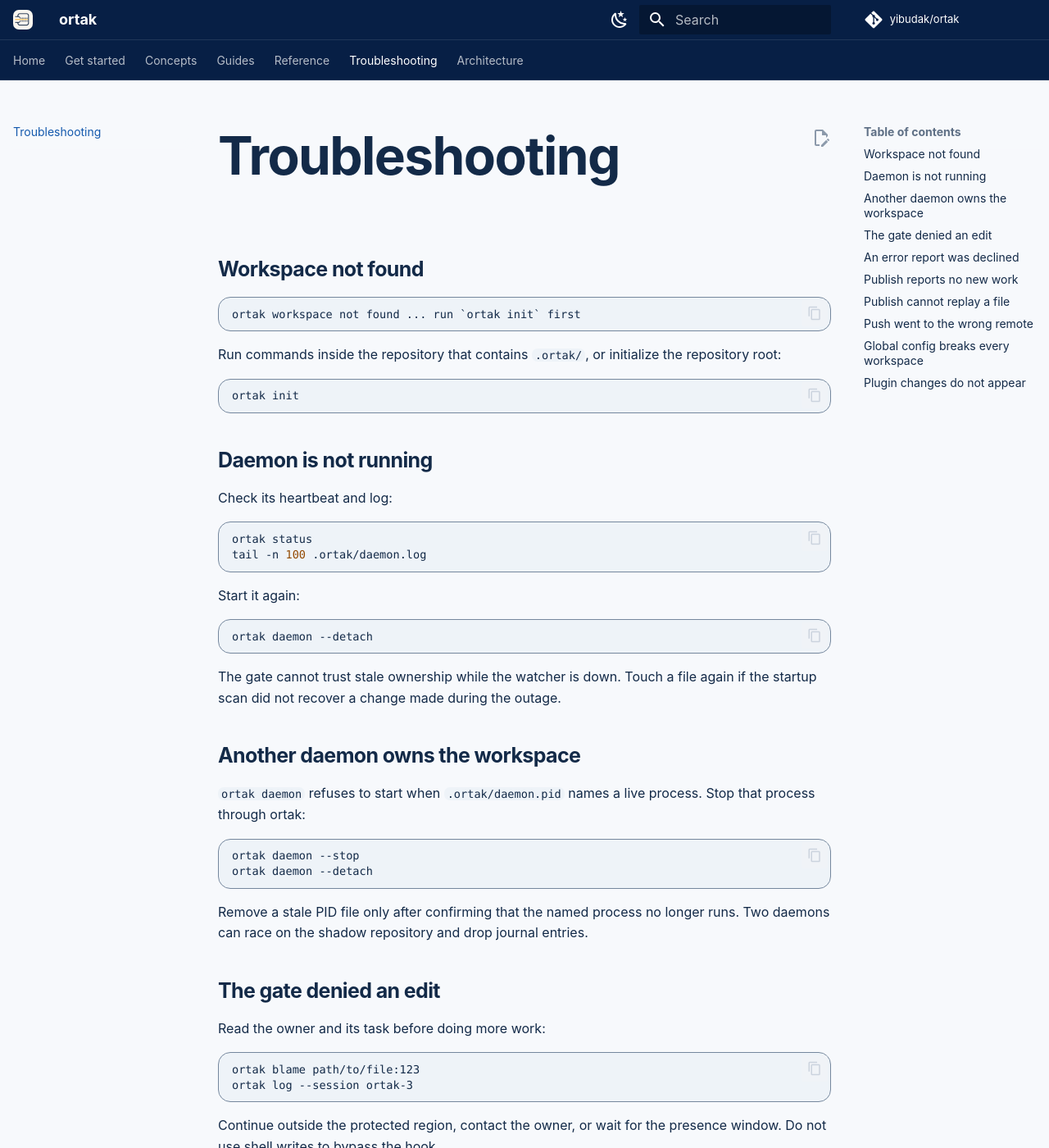
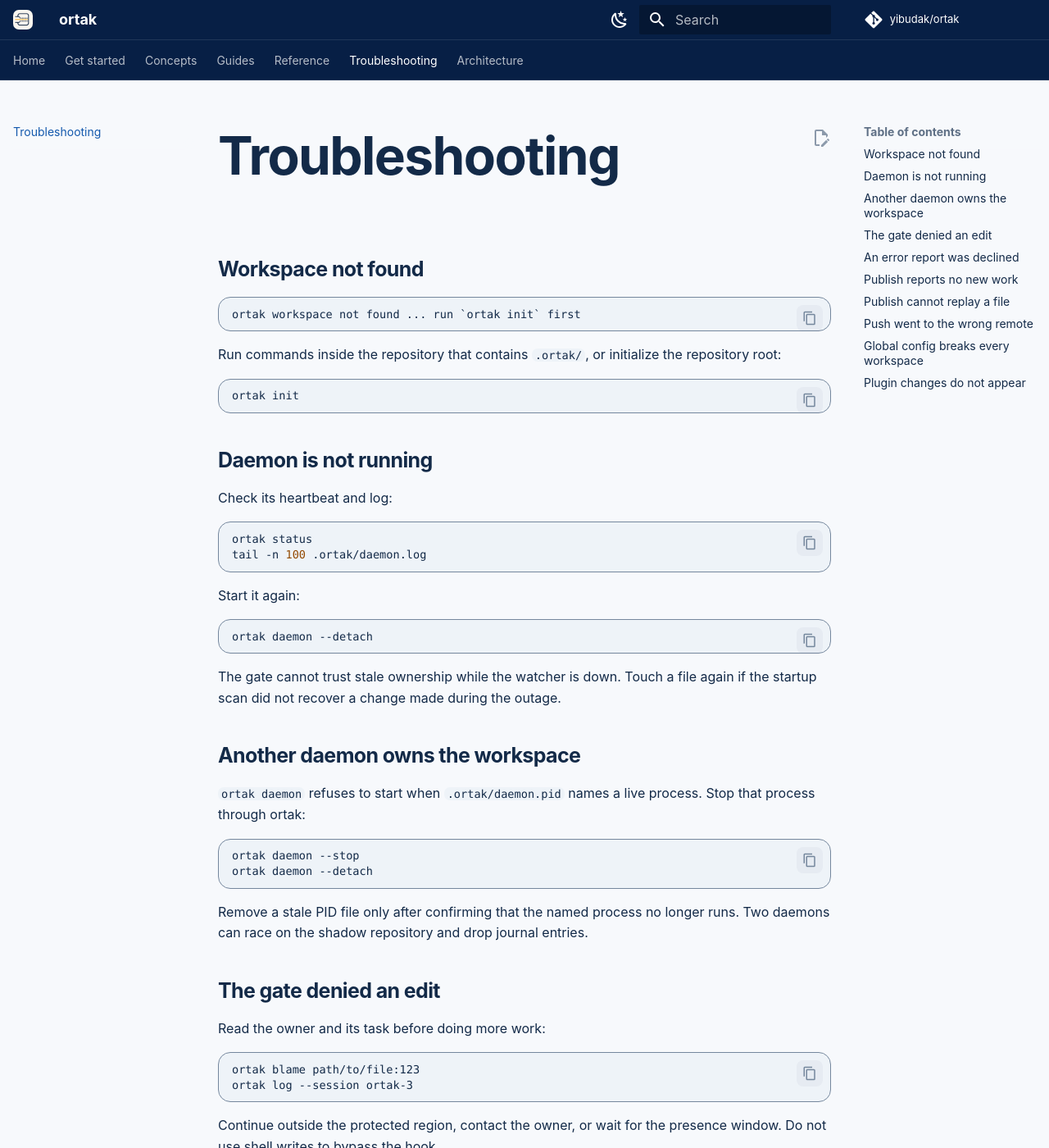
Before and after one commit to yibudak/ortak, an MkDocs documentation site: the page built from docs/troubleshooting.md, in a window 1280 px wide and 1400 px high. Shown: the whole window at 82% size. Built offline with MkDocs 1.6.1 and Material for MkDocs 9.7.7, drawn with Linux system fonts in a browser that asks for light colours; comment, search, counter and statistics services are not loaded.

Commit message:
Give the custom schemes the code-surface variables Material only defines for its own palettes (#125)
Ortak-Session: 63a2d8fa-3038-4728-874c-be1a21b07aab
Ortak-Agent: claude-63a2d8fa
Ortak-Files: 1

```diff
--- a/docs/stylesheets/extra.css
+++ b/docs/stylesheets/extra.css
@@ -23,6 +23,12 @@
   --md-primary-fg-color--dark: #04132d;
   --md-accent-fg-color: #c87b00;
   --md-code-bg-color: #eef3f8;
+  /* The plate behind the copy button. Material derives these two from its own
+     code background, so a custom scheme that names only the base colour keeps
+     a near-white wash here. Invisible on a light block, a pale box on a dark
+     one. */
+  --md-code-bg-color--light: rgba(19, 42, 72, 0.09);
+  --md-code-bg-color--lighter: rgba(19, 42, 72, 0.035);
   --md-code-fg-color: #132a48;
   --md-code-hl-color: #315fa8;
   --md-code-hl-color--light: #315fa81a;
@@ -66,6 +72,9 @@
   --md-primary-fg-color--dark: #040d1c;
   --md-accent-fg-color: #ffb454;
   --md-code-bg-color: #101c31;
+  /* See the light scheme: without these the plate is #f5f5f5 at 30 per cent. */
+  --md-code-bg-color--light: rgba(151, 180, 218, 0.15);
+  --md-code-bg-color--lighter: rgba(151, 180, 218, 0.05);
   --md-code-fg-color: #e8eef7;
   --md-code-hl-color: #8fb4ff;
   --md-code-hl-color--light: #8fb4ff1a;
@@ -158,18 +167,25 @@ pre {
   border-radius: 0.75rem;
 }
 
-/* The copy button sits inside the code block's own rounded border, and at rest
-   Material draws it bright enough to read as a second outline rather than as a
-   control. Recede until the block is hovered or the button is tabbed to. */
-.md-typeset .md-clipboard {
-  top: 0.6rem;
-  right: 0.6rem;
+/* Material positions the code buttons in a `nav` of their own, tight to the
+   corner and squarer than the block they sit in. Pull the plate clear of the
+   rounded border and follow its radius. */
+.md-typeset .md-code__nav {
+  top: 0.5rem;
+  right: 0.5rem;
+  border-radius: 0.4rem;
+}
+
+/* At rest the button inherits a foreground light enough to read as a second
+   outline rather than as a control. Recede until the block is hovered or the
+   button is tabbed to. */
+.md-typeset .md-code__button {
   color: var(--ortak-code-line);
   transition: color 125ms;
 }
 
-.md-typeset .highlight:hover .md-clipboard,
-.md-typeset .md-clipboard:focus-visible {
+.md-typeset .highlight:hover .md-code__button,
+.md-typeset .md-code__button:focus-visible {
   color: var(--md-accent-fg-color);
 }
 
```
